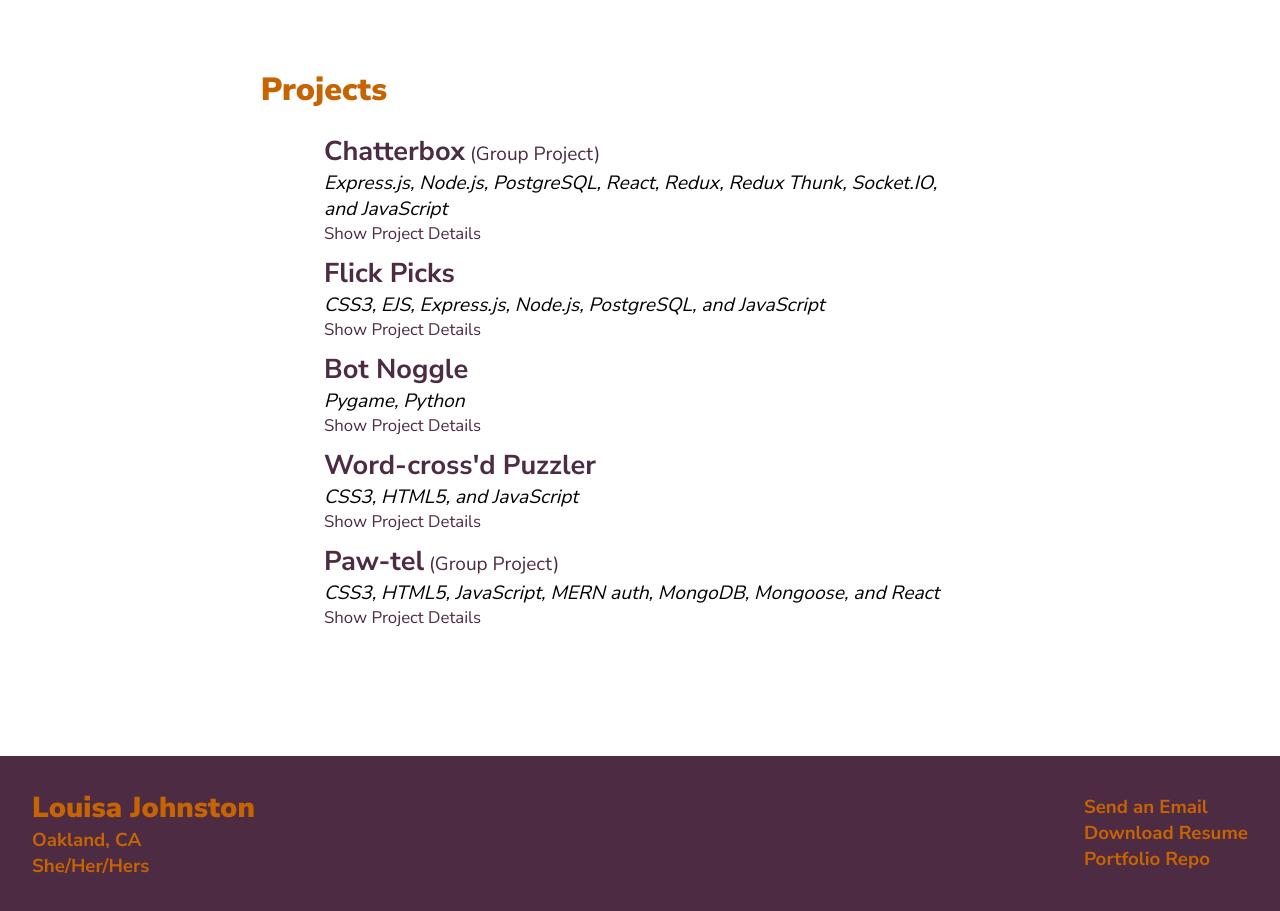
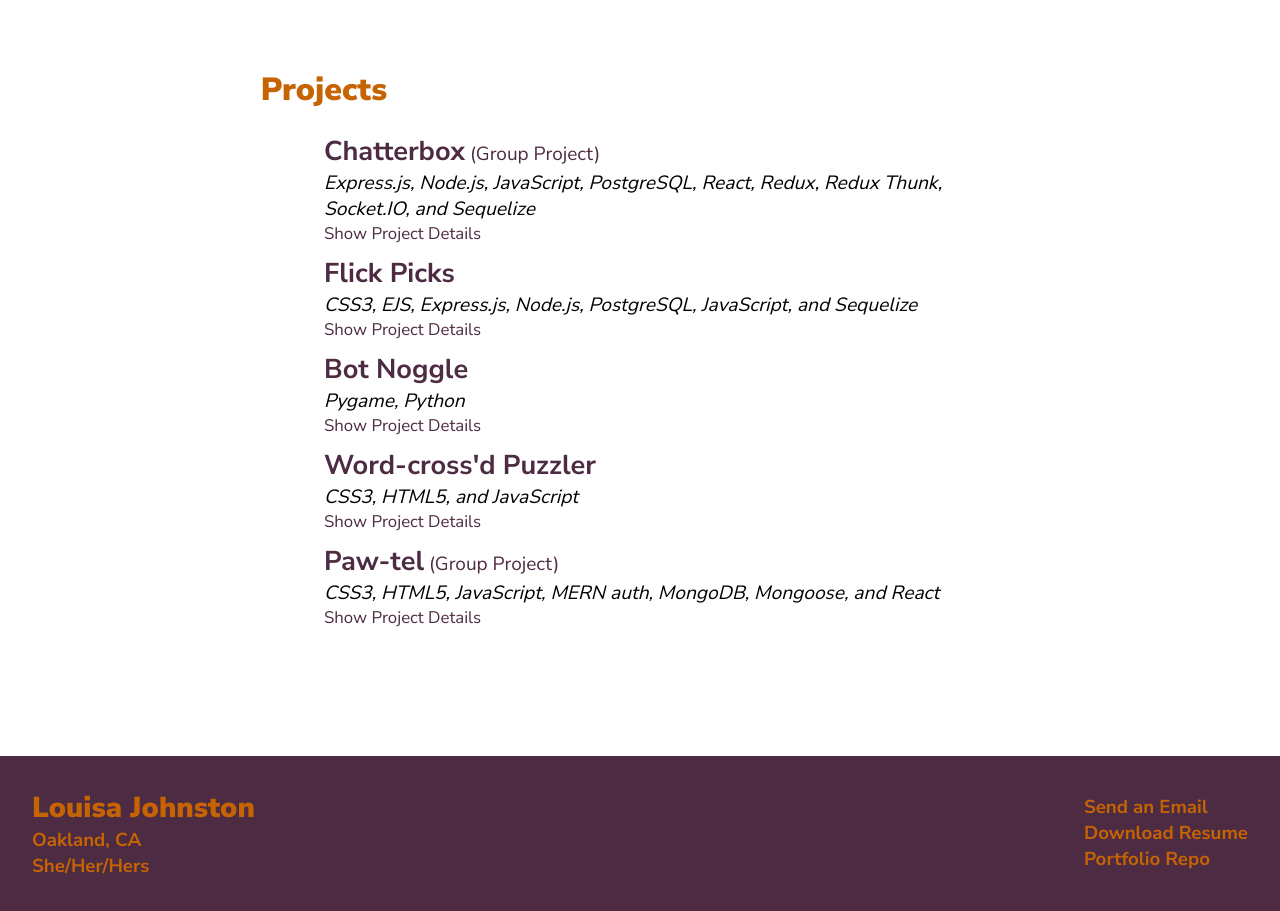
Before and after one commit to LouisaJohnston/Portfolio, a Next.js app: page / in a window 1280 px wide. Shown: the part 1340-2251 px from the top of the page. Built offline with nearby package versions, Linux system fonts and the light colour scheme.

Commit message:
more on counter

```diff
--- a/pages/index.js
+++ b/pages/index.js
@@ -5,13 +5,13 @@ import IntroParagraph from "../components/IntroParagraph";
 import Tech from "../components/Tech";
 import Project from "../components/Project.jsx";
 import projectsJSON from "../projects.json";
-import Graph from "../components/Graph"
+import Graph from "../components/Graph";
 
 export default function Index() {
   const [projects, setProjects] = useState([]);
-  const [mostUsed, setMostUsed] = useState({})
-  let techCount = {}
-  console.log(techCount)
+  const [mostUsed, setMostUsed] = useState({});
+  let techCount = {};
+  console.log(techCount);
 
   useEffect(() => {
     try {
@@ -75,7 +75,6 @@ export default function Index() {
                 "Axios, C#, CSS3, EJS, Express.js, JavaScript, MongoDB, Mongoose, MySQL, Next.js, Node.js, PostgreSQL, Python, Public APIs, React, Redux, Redux Thunk, Sequelize, SQL, Socket.IO, TypeScript, and HTML5"
               }
             />
-
             <Tech
               head={"Misc. Know-How"}
               body={
@@ -90,21 +89,22 @@ export default function Index() {
             const techArray = project.tech.split(", ");
             techArray.forEach((tech, i) => {
               if (tech.includes("and ")) {
-                console.log("and!")
-                const newTech = tech.replace("and ", "")
-                return techArray[i] = newTech
+                const newTech = tech.replace("and ", "");
+                return (techArray[i] = newTech);
               } else {
-                return techArray[i] = tech
+                return (techArray[i] = tech);
               }
-            }, techArray)
+            }, techArray);
             techArray.forEach((tech) => {
               if (!techCount.hasOwnProperty(tech)) {
-                techCount[tech] = 1
+                techCount[tech] = 1;
               } else {
-                techCount[tech]++
+                techCount[tech]++;
               }
-            })
+            });
               return (
+                <div key={i.toString()}>
+                  {project.display && (
                     <Project
                       key={i.toString()}
                       i={i}
@@ -116,6 +116,8 @@ export default function Index() {
                       deployed={project.deployed}
                       images={project.images}
                     />
+                  )}
+                </div>
               );
           })}
         </div>
--- a/projects.json
+++ b/projects.json
@@ -3,7 +3,8 @@
     {
       "name": "Chatterbox",
       "group": true,
-      "tech": "Express.js, Node.js, PostgreSQL, React, Redux, Redux Thunk, Socket.IO, and JavaScript",
+      "display": true,
+      "tech": "Express.js, Node.js, JavaScript, PostgreSQL, React, Redux, Redux Thunk, Socket.IO, and Sequelize",
       "details": [
         "Contributed to a full-stack, real-time, event-based web messenger application built with Socket.IO",
         "Created React components to render information pertaining to authorized user conversations and managed state using React Redux and Redux Thunk to optimize performance",
@@ -19,8 +20,9 @@
     },
     {
       "name": "Flick Picks",
+      "display": true,
       "group": false,
-      "tech": "CSS3, EJS, Express.js, Node.js, PostgreSQL, and JavaScript",
+      "tech": "CSS3, EJS, Express.js, Node.js, PostgreSQL, JavaScript, and Sequelize",
       "details": [
         "Created a web app using node.js and Express.js that allowed users to create an account or login with encrypted cookie storage and password hashing",
         "Applied EJS templates and Axios to render information from a third-party film API and allow users to save movies to user-specific lists",
@@ -36,8 +38,9 @@
     ]},
     {
       "name": "Bot Noggle",
+      "display": true,
+      "group": false,
       "tech": "Pygame, Python",
-      "group": false,
       "details": [
         "Built a version of Boggle using Python and Pygame to render a 4x4 grid out of a two-dimensional array of randomized letters corresponding to the real Boggle dice",
         "Allowed users to check whether a given word exists in adjacent grid tiles (up, down, diagonally, forwards, and backwards)",
@@ -49,6 +52,7 @@
     },
     {
       "name": "Word-cross'd Puzzler",
+      "display": true,
       "group": false,
       "tech": "CSS3, HTML5, and JavaScript",
       "details": [
@@ -66,6 +70,7 @@
     },
     {
       "name": "Paw-tel",
+      "display": true,
       "group": true,
       "tech": "CSS3, HTML5, JavaScript, MERN auth, MongoDB, Mongoose, and React",
       "details": [
@@ -79,6 +84,26 @@
         "/pawtel/homepage.png",
         "/pawtel/petpage.png",
         "/pawtel/register.png"
-    ]}
+    ]},
+    {
+      "name": "Generate Good",
+      "display": false,
+      "group": false,
+      "tech": "C#, JavaScript, Next.js, MySQL, React, Sequelize, and TypeScript",
+      "details": [],
+      "github": [],
+      "deployed": "",
+      "images": []
+    },
+    {
+      "name": "Portfolio",
+      "display": false,
+      "group": false,
+      "tech": "Next.js, React, JavaScript, HTML5 and CSS3",
+      "details": [],
+      "github": [],
+      "deployed": "",
+      "images": []
+    }
   ]
 }
```
Lines whose indentation alone changed are shown as unchanged.
